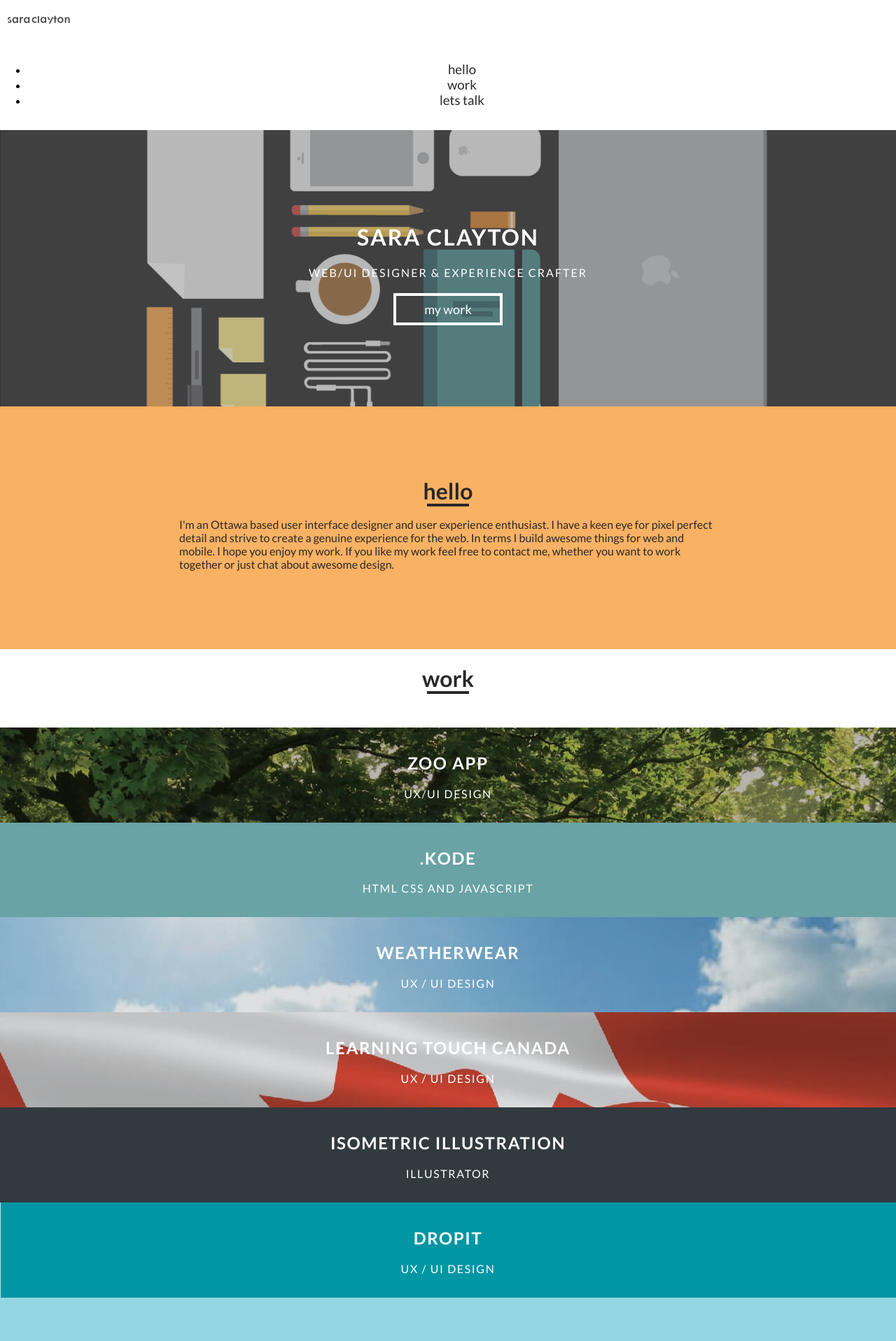
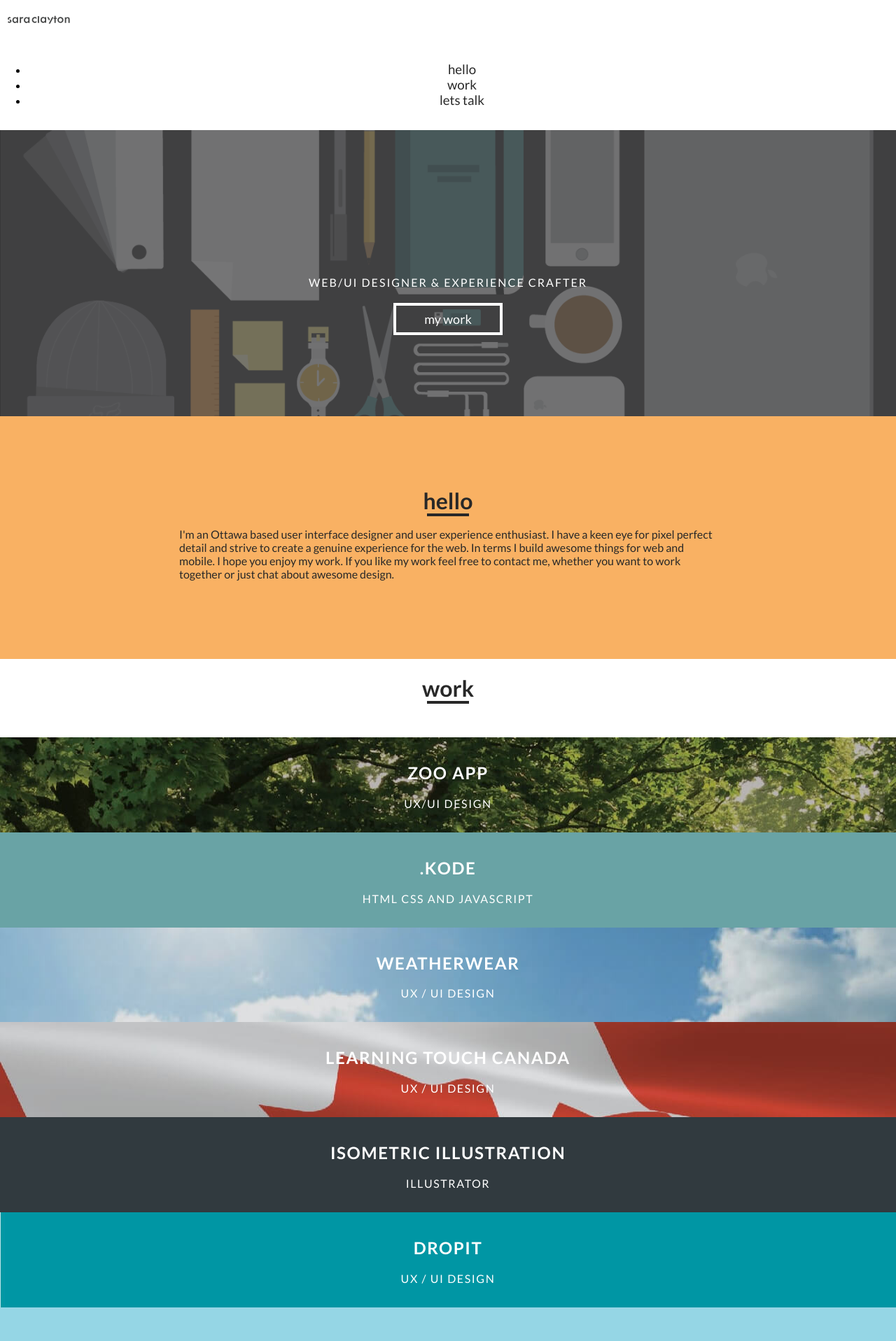
Before and after one commit to sara-clayton2/portfolio, a Jekyll site: the page built from index.html, in a window 1280 px wide. Shown: the top 1917 px of the page at 70% size. Built offline with Jekyll 4.4.1, drawn with Linux system fonts in a browser that asks for light colours; nearby versions of some CDN libraries.

Commit message:
updated icons

```diff
--- a/_includes/css/main.css
+++ b/_includes/css/main.css
@@ -102,7 +102,7 @@ a:hover, a:visited, a:link, a:active {
 }
 
 .banner {
-	padding-top: 7em;
+	padding-top: 12em;
 	padding-bottom: 7em;
 	background-image: url(../images/banner2.png);
 	background-color: #282828;
--- a/index.html
+++ b/index.html
@@ -8,7 +8,6 @@ changefreq: weekly
 <main id="main" itemscope itemtype="https://schema.org/CreativeWork" itemtype="https://schema.org/Thing" >
 
 	<div id="banner" class="banner" role="banner">
-		<h1 class="titlehead" itemprop="author">SARA CLAYTON</h1>
 		<p class="sub-header" itemprop="genre">WEB/UI DESIGNER &amp; EXPERIENCE CRAFTER</p>
 		<p style="text-align:center;"><a class="btn-work" href="#work" aria-label="View my work">my work</a></p>
 	</div>
```
Also changed, not shown: images/banner2.png.
